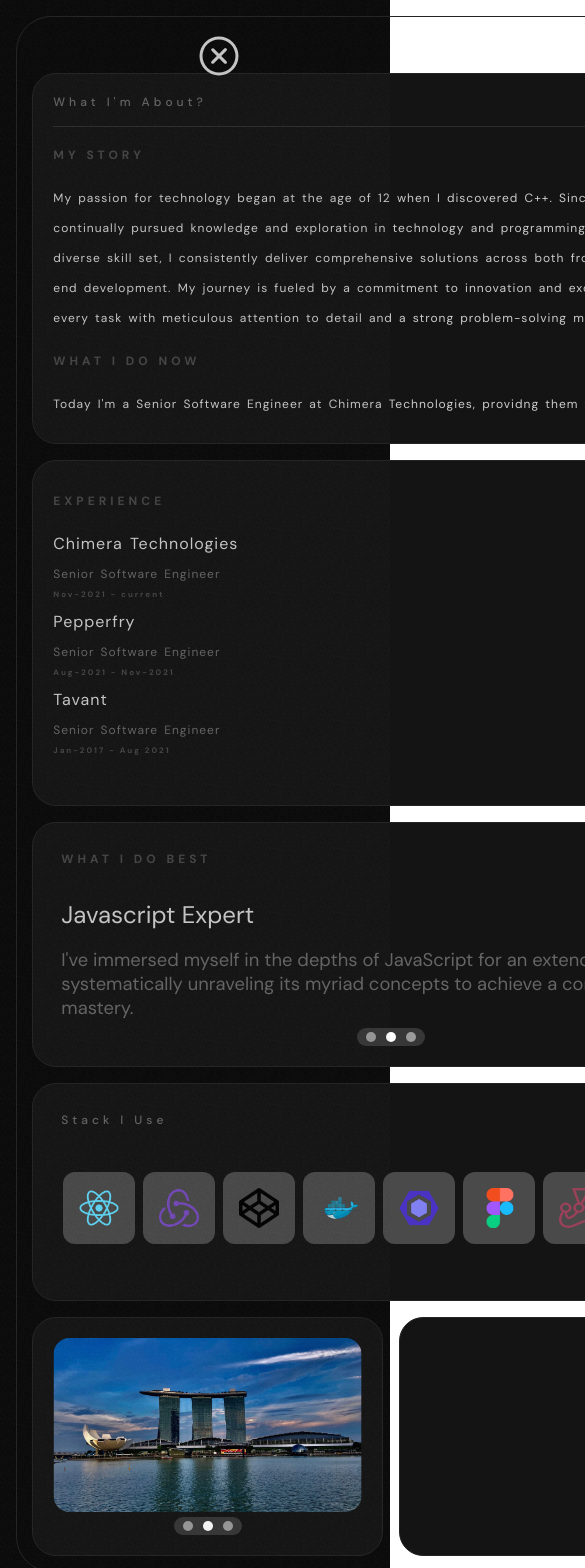
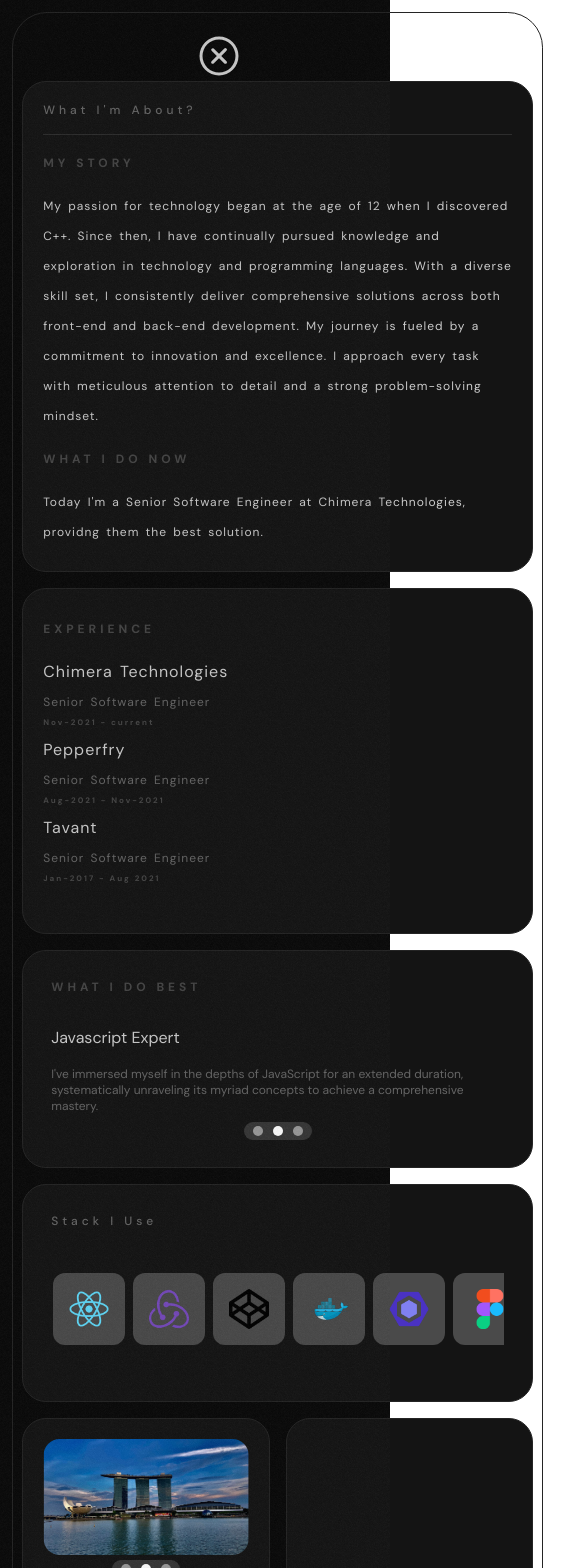
Before and after one commit to shreykr2802/bento-box-crispy, a SvelteKit app: page /about in a window 390 px wide. Shown: the top 1568 px of the page, 585 px wide, since content can reach past the window. Built offline with nearby package versions, Linux system fonts and the light colour scheme.

Commit message:
changes related to about

```diff
--- a/src/component/atoms/Carousel.svelte
+++ b/src/component/atoms/Carousel.svelte
@@ -168,6 +168,10 @@
 				justify-content: center;
 				gap: 10px;
 				user-select: none;
+
+				span {
+					font-size: 1rem !important;
+				}
 			}
 		}
 		.carousel-button {
--- a/src/component/molecule/About/AboutContent.svelte
+++ b/src/component/molecule/About/AboutContent.svelte
@@ -10,22 +10,22 @@
 	const slidesToDisplay = [
 		{
 			content: `
-        <span style="color: var(--color-text-dark);align-self: flex-start;margin:0 0.5rem;font-size: 1.5rem;">Javascript Expert</span>
-        <span style="color: var(--color-text-light);margin: 0.5rem 0.5rem;font-size: 1.15rem;">
+        <span class="carousel-title">Javascript Expert</span>
+        <span class="carousel-description">
 			I've immersed myself in the depths of JavaScript for an extended duration, systematically unraveling its myriad concepts to achieve a comprehensive mastery.
         </span>`
 		},
 		{
 			content: `
-        <span style="color: var(--color-text-dark);align-self: flex-start;margin:0 0.5rem;font-size: 1.5rem;">Frontend Libraries</span>
-        <span style="color: var(--color-text-light);margin: 0.5rem 0.5rem;font-size: 1.15rem;">
+        <span class="carousel-title">Frontend Libraries</span>
+        <span class="carousel-description">
 			Whether it's React.js, Next.js, or Svelte, I delve into frontend libraries with an insatiable curiosity to learn and ultimately master their intricacies.
         </span>`
 		},
 		{
 			content: `
-        <span style="color: var(--color-text-dark);align-self: flex-start;margin:0 0.5rem;font-size: 1.5rem;">Take Challenge Personally</span>
-        <span style="color: var(--color-text-light);margin: 0.5rem 0.5rem;font-size: 1.15rem;">
+        <span class="carousel-title">Take Challenge Personally</span>
+        <span class="carousel-description">
 			Taking on challenges personally drives my growth and learning, pushing boundaries to achieve deeper understanding and mastery.
         </span>`
 		}
@@ -304,7 +304,16 @@
 		}
 
 		@media(max-width: 780px) {
-
+			.container {
+				margin: 4rem 1% 1% 1%;
+				.column:nth-child(2) {
+					.col-group:nth-child(2) {
+						div {
+							min-height: auto;
+						}
+					}
+				}
+			}
 		}
 	}
 </style>
--- a/src/routes/styles.css
+++ b/src/routes/styles.css
@@ -89,13 +89,33 @@ img {
 	overflow-wrap: break-word;
 }
 
+.carousel-title {
+	color: var(--color-text-dark);
+	align-self: flex-start;
+	margin: 0 0.5rem;
+	font-size: 1.5rem;
+}
+
+.carousel-description {
+	color: var(--color-text-light);
+	margin: 0.5rem 0.5rem;
+	font-size: 1.15rem;
+}
+
 @media (max-width: 850px) {
 	.box-title,
 	.box-sub-title,
-	.box-description-small  {
+	.box-description-small,
+	.carousel-description {
 		font-size: 0.75rem;
 	}
-	.box-description {
+	.box-description,
+	.carousel-title {
 		font-size: 1rem;
 	}
+
+	body {
+		--outer-box-padding: 0.25rem;
+		--outer-box-margin: 0.75rem;
+	}
 }
```
